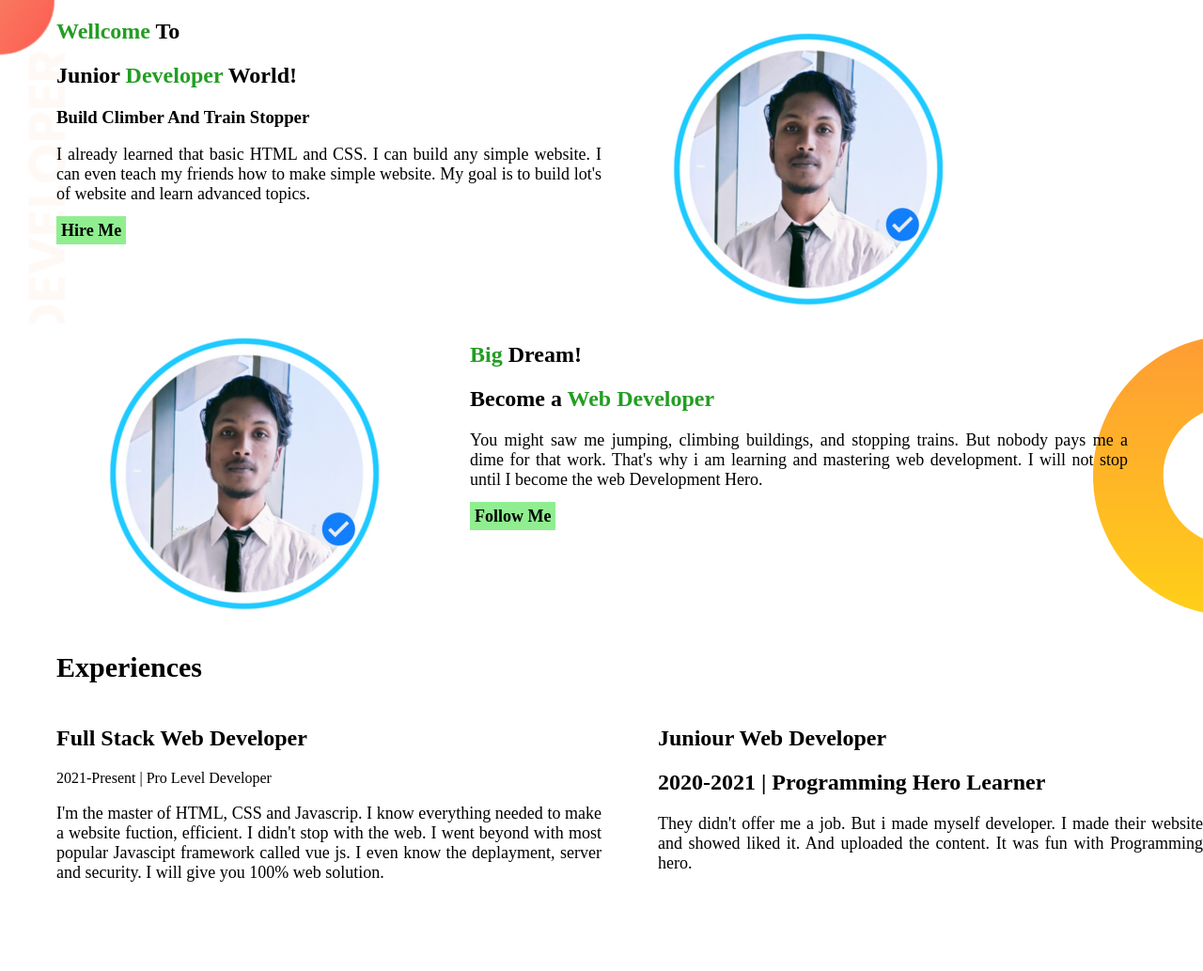
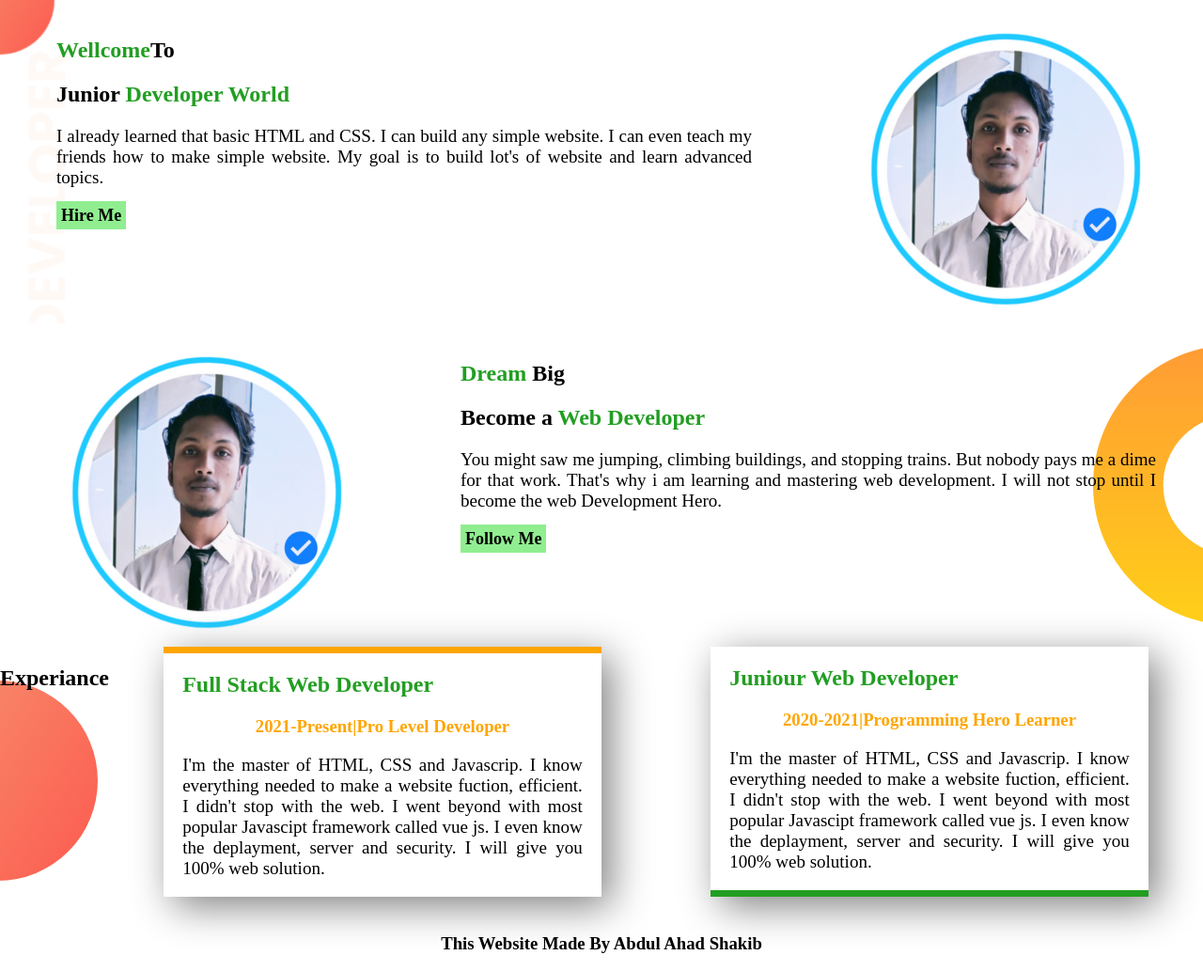
Before and after one commit to abdulahadshakibpro/Junior-Developer-Portfolio, a plain HTML site: page index.html in a window 1280 px wide. Shown: the whole page at 94% size. Before the commit the page ends 957 px from the top, so only its background shows below. Drawn offline with Linux system fonts and the light colour scheme; a web font is replaced by a local one.

Commit message:
Allhamdulillah Finally Complete The Website

```diff
--- a/index.html
+++ b/index.html
@@ -4,55 +4,50 @@
     <meta charset="UTF-8">
     <meta name="viewport" content="width=device-width, initial-scale=1.0">
     <title>Junior Developer Portfolio</title>
-    <link rel="preconnect" href="https://fonts.googleapis.com">
-<link rel="preconnect" href="https://fonts.gstatic.com" crossorigin>
-<link href="https://fonts.googleapis.com/css2?family=Open+Sans:ital,wght@0,300..800;1,300..800&family=Playfair+Display:ital,wght@0,400..900;1,400..900&family=Poppins:ital,wght@0,100;0,200;0,300;0,400;0,500;0,600;0,700;0,800;0,900;1,100;1,200;1,300;1,400;1,500;1,600;1,700;1,800;1,900&family=Roboto:ital,wght@0,100;0,300;0,400;0,500;0,700;0,900;1,100;1,300;1,400;1,500;1,700;1,900&display=swap" rel="stylesheet">
     <link rel="stylesheet" href="style.css">
-    <link rel="shortcut icon" href="my image.png" type="image/x-icon">
+    <link rel="shortcut icon" href="favicon.ico" type="image/x-icon">
 </head>
 <body>
-    <Section class="top-banner flexible-container">
+    <section class="top-banner flexiable-container">
         <div class="half-width">
-            <h1><span>Wellcome</span> To</h1>
-            <h2>Junior <span>Developer</span> World!</h2>
-            <h3>Build Climber And Train Stopper</h3>
-            <p>I already learned that basic HTML and CSS. I can build any simple website. I can even teach my friends how to make simple website. My goal is to build lot's of website and learn advanced topics.
-            </p>
-            <a target="_blank" href="https://www.linkedin.com/in/abdulahadshakib/"><strong>Hire Me</strong></a>
+            <h1><span>Wellcome</span>To</h1>
+    <h2>Junior <span>Developer World</span></h2>
+    <p>I already learned that basic HTML and CSS. I can build any simple website. I can even teach my friends how to make simple website. My goal is to build lot's of website and learn advanced topics.</p>
+    <a target="_blank" href="https://github.com/abdulahadshakibpro"><b>Hire Me</b></a>
         </div>
         <div class="half-width">
             <img src="my image.png" alt="">
         </div>
-    </Section>
-
-    <section class="big-dream flexible-container">
-        <div id="half-width">
+    </section>
+    <section class="dream-big flexiable-container">
+        <div class="half-width">
             <img src="my image.png" alt="">
         </div>
-        <div id="half-width">
-            <h1><span>Big</span> Dream!</h1>
+        <div class="half-width">
+            <h1><span>Dream</span> Big</h1>
             <h2>Become a <span>Web Developer</span></h2>
             <p>You might saw me jumping, climbing buildings, and stopping trains. But nobody pays me a dime for that work. That's why i am learning and mastering web development. I will not stop until I become the web Development Hero.</p>
-            <a target="_blank" href="https://www.linkedin.com/in/abdulahadshakib/"><b>Follow Me</b></a>
+            <a target="_blank" href="https://github.com/abdulahadshakibpro"><strong>Follow Me</strong></a>
         </div>
     </section>
 
-    <section class="experiance-area">
-     <H1 id="h1">Experiences</H1>
-     <div class="flexible-container">
-        <div class="half-width">
-            <h1>Full Stack Web Developer</h1>
-            <h2">2021-Present | Pro Level Developer</h3>
-            <p>I'm the master of HTML, CSS and Javascrip. I know everything needed to make a website fuction, efficient. I didn't stop with the web. I went beyond with most popular Javascipt framework called vue js. I even know the deplayment, server and security. I will give you 100% web solution.</p>
-         </div>
-
-         <div class="half-width">
-            <h1>Juniour Web Developer</h1>
-            <h2>2020-2021 | Programming Hero Learner</h2>
-            <p>They didn't offer me a job. But i made myself developer. I made their website and showed liked it. And uploaded the content. It was fun with Programming hero.</p>
-         </div>
-     </div>
+    <section class="experiance-area flexiable-container">
+        <H1>Experiance</H1>
+        <div class="flexiable-container">
+            <div id="Full-Stack-Web-Developer" class="experiance-item">
+                <h2 class="green-color">Full Stack Web Developer</h2>
+                <h3 class="orange-color">2021-Present|Pro Level Developer</h3>
+                <p>I'm the master of HTML, CSS and Javascrip. I know everything needed to make a website fuction, efficient. I didn't stop with the web. I went beyond with most popular Javascipt framework called vue js. I even know the deplayment, server and security. I will give you 100% web solution.</p>
+            </div>
+            <div id="Juniour-Web-Developer" class="experiance-item">
+                <h2 class="green-color">Juniour Web Developer</h2>
+                <h3 class="orange-color">2020-2021|Programming Hero Learner</h3>
+                <p>I'm the master of HTML, CSS and Javascrip. I know everything needed to make a website fuction, efficient. I didn't stop with the web. I went beyond with most popular Javascipt framework called vue js. I even know the deplayment, server and security. I will give you 100% web solution.</p>
+            </div>
+        </div>
     </section>
-
+    <footer>
+        <h3>This Website Made By Abdul Ahad Shakib</h3>
+    </footer>
 </body>
 </html>
--- a/practice.css
+++ /dev/null
@@ -1,49 +0,0 @@
-body{
-    margin:0;
-}
-.flexible-container{
-    display:flex;
-}
-.top-banner{
-    background-image:url(images/top-banner.png);
-    background-repeat:no-repeat;
-}
-.half-width{
-    padding-left:60px;
-}
-.half-width img{
-    padding-right:80px;
-}
-p{
-    font-size:18px;
-    text-align:justify;
-}
-a{
-    font-size:18px;
-    text-decoration:none;
-    color:black;
-    background-color:lightgreen;
-    border:5px solid lightgreen;
-}
-span{
-    color:rgb(34, 158, 34);
-}
-.dream-big{
-    background-image:url(images/dream-bg.png);
-    background-repeat:no-repeat;
-    background-position:right;
-}
-#half-width img{
-padding-left:60px;
-}
-#half-width{
-padding-top:30px;
-padding-right:70px;
-}
-#h1{
-    padding-left:60px;
-    font-size:30px;
-}
-.experiance-area{
-    padding-right:10px;
-}
--- a/style.css
+++ b/style.css
@@ -1,50 +1,66 @@
-
 body{
     margin:0;
 }
-.flexible-container{
+.flexiable-container{
     display:flex;
-
 }
 .top-banner{
     background-image:url(images/top-banner.png);
     background-repeat:no-repeat;
 }
-.big-dream{
+.half-width{
+    padding-left:60px;
+    padding-right:50px;
+    padding-top:20px;
+}
+.dream-big{
     background-image:url(images/dream-bg.png);
     background-repeat:no-repeat;
     background-position:right;
 }
-#half-width{
-    padding-right:80px;
-}
-.half-width{
-    padding-left:60px;
-    width:50%;
+.dream-big img{
 
 }
-.half-width img{
-    padding-right:100px;
-    padding-top:20px;
+p{
+    font-size:19px;
+    text-align:justify;
 }
-#half-width img{
-    padding-left:100px;
+a{
+    text-decoration:none;
+    font-size:18px;
+    color:black;
+    background-color:lightgreen;
+    border:solid 5px lightgreen;
 }
 span{
     color:rgb(34, 158, 34);
 }
-a{
-    font-size:18px;
-    text-decoration:none;
-    color:black;
-    background-color:lightgreen;
-    border:lightgreen solid 5px;
+.green-color{
+    color:rgb(34, 158, 34);
 }
-p{
-    font-size:18px;
-    text-align:justify;
+.orange-color{
+    color:orange;
 }
-#h1{
-    padding-left:60px;
-    font-size:30px;
+.experiance-area{
+    background-image:url(images/exp-bg.png);
+    background-repeat:no-repeat;
+    background-position:left;
 }
+.experiance-item{
+    width:40%;
+    box-shadow:10px 10px 40px grey;
+    padding-left:20px;
+    padding-right:20px;
+    margin-left:5%;
+    margin-right:5%;
+    margin-bottom:20px;
+}
+#Full-Stack-Web-Developer{
+    border-top:solid 7px orange;
+}
+#Juniour-Web-Developer{
+    border-bottom:solid 7px rgb(34, 158, 34);
+}
+h3{
+    text-align:center;
+}
```
